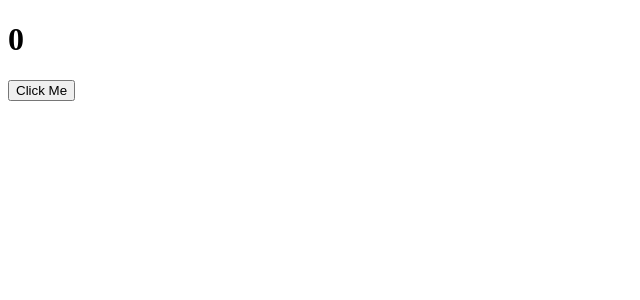
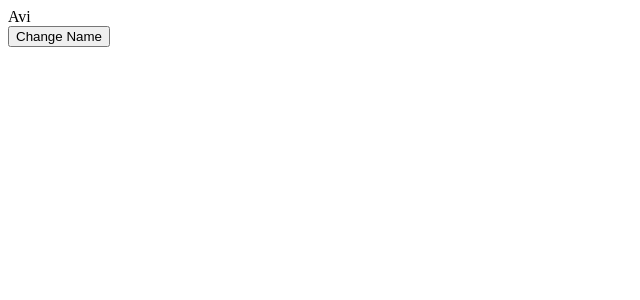
Before and after one commit to 0xAviPatel/30-days-of-react, a React (Create React App) app: page / in a window 1280 px wide. Shown: the top 300 px of the page, without its empty margins (0-640 px from the left). Built offline with nearby package versions, Linux system fonts and the light colour scheme; the HTML template or start-up script is replaced by a standard one.

Commit message:
UseState

```diff
--- a/src/App.js
+++ b/src/App.js
@@ -1,10 +1,11 @@
 import React from "react";
 import UseEffect from "./component/UseEffect/UseEffect";
+import UseState from "./component/UseState/UseState";
 
 const App = () => {
   return (
     <div>
-      <UseEffect />
+      <UseState />
     </div>
   );
 };
--- /dev/null
+++ b/src/component/UseState/UseState.jsx
@@ -0,0 +1,17 @@
+import React, { useState } from "react";
+
+const UseState = () => {
+  const [name, setName] = useState("Avi");
+  const changeName = () => {
+    name == "Avi" ? setName("Patel") : setName("Avi");
+  };
+
+  return (
+    <div>
+      <div>{name}</div>
+      <button onClick={changeName}>Change Name</button>
+    </div>
+  );
+};
+
+export default UseState;
```
